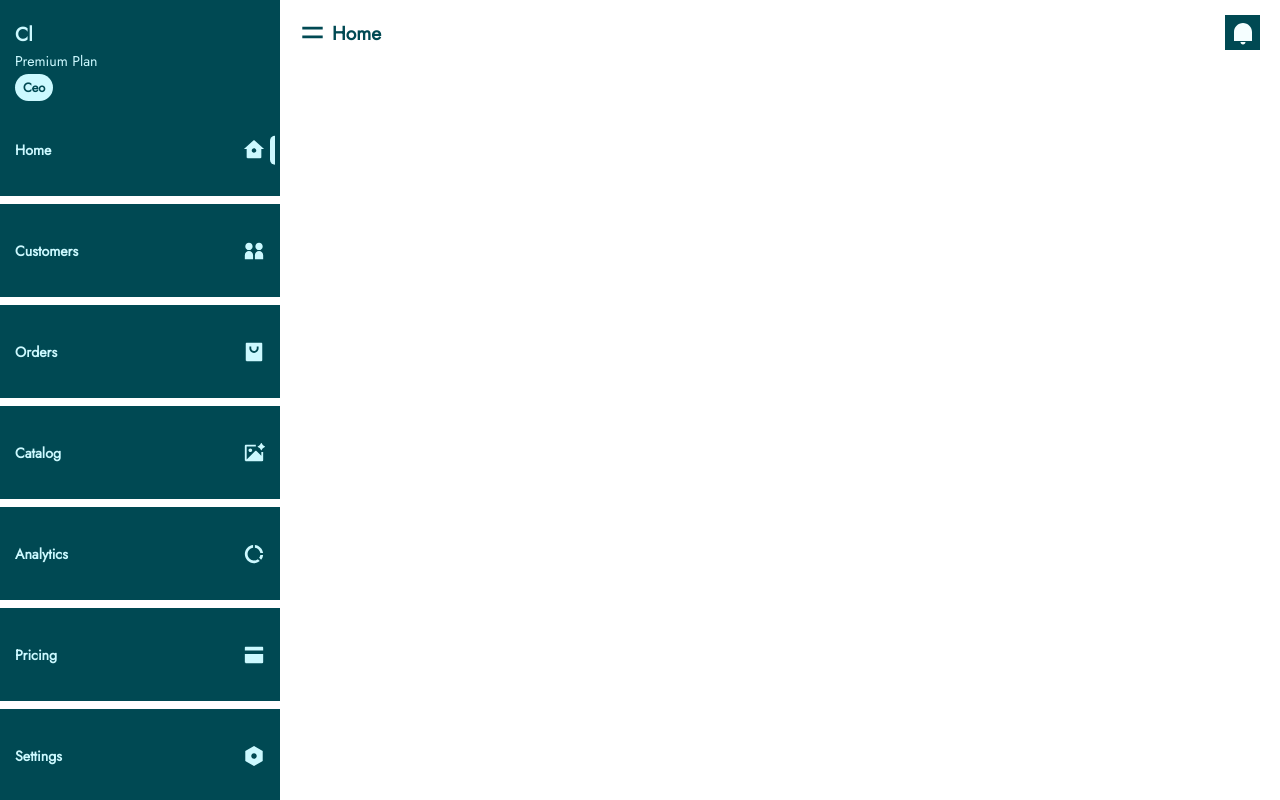
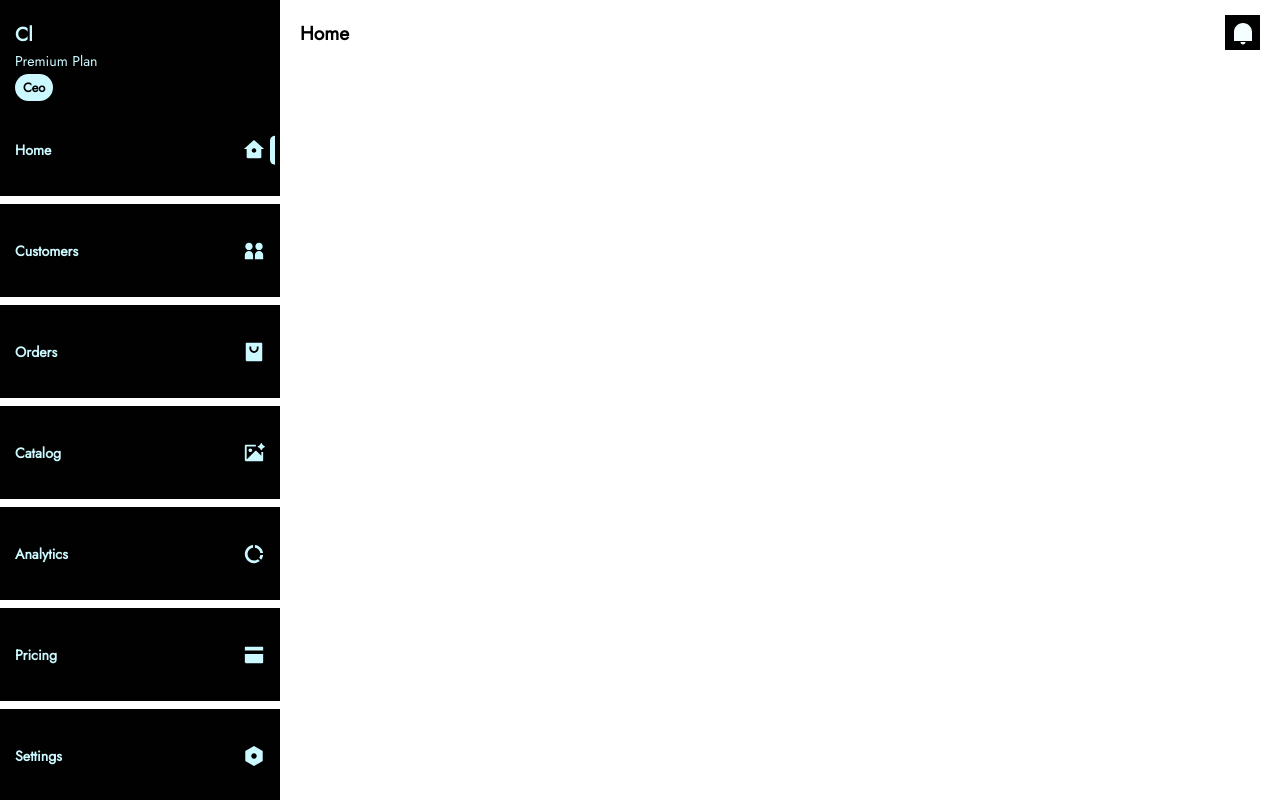
Before and after one commit to cloortt/web.cloortt.com, a Vue app: page / in a window 1280 px wide. Built offline with nearby package versions, Linux system fonts and the light colour scheme.

Commit message:
Modified cloortt.css, Modified web.css

```diff
--- a/src/assets/css/cloortt.css
+++ b/src/assets/css/cloortt.css
@@ -25,7 +25,7 @@ button {
 
 :root {
   --c-base: #004953;
-  /* --c-base: #010101; */
+  --c-base: #010101;
   --c-base-mild: #ccf9ff;
   --c-base-faint: #f5feff;
   --c-success: #3ae57f;
--- a/src/assets/css/web.css
+++ b/src/assets/css/web.css
@@ -75,11 +75,11 @@
 
 .web-app-body .the-head .col-1 {
   width: 40%;
-  /* background-color: red; */
 }
 
 .web-app-body .the-head .col-1 svg {
-  margin-left: -5px;
+  display: none;
+  margin-left: -7px;
   margin-right: 2px;
 }
 
```
